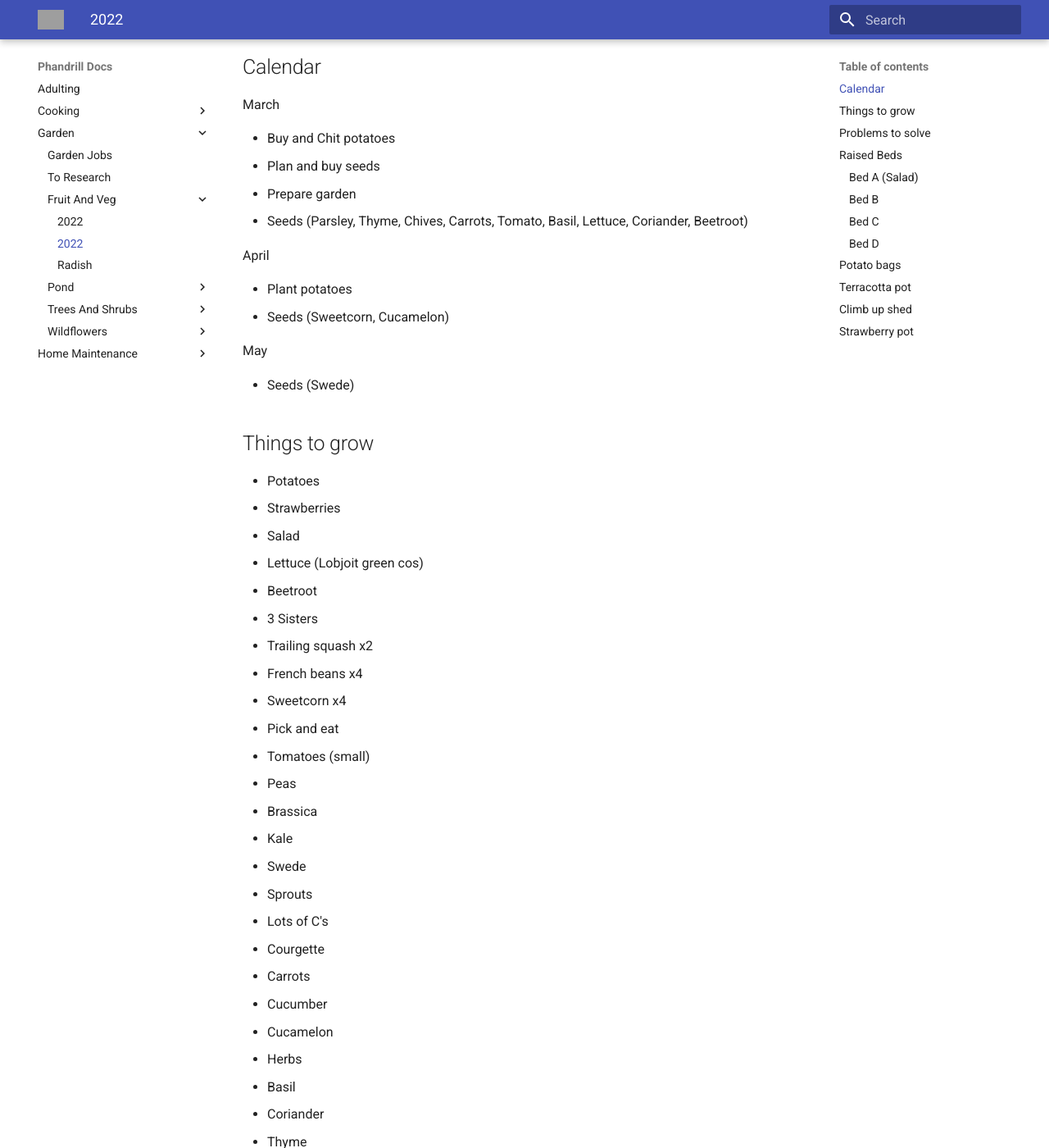
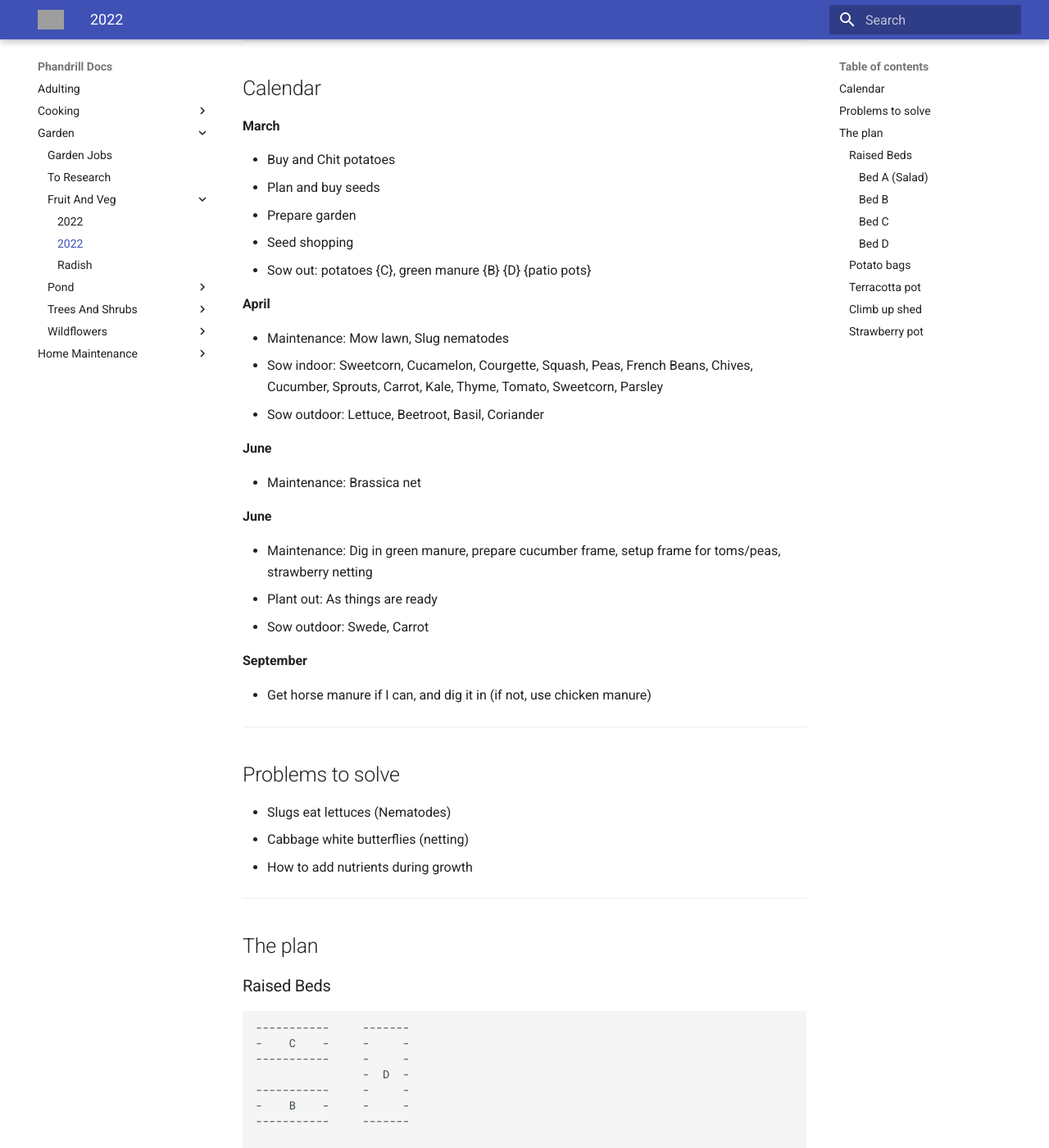
Before and after one commit to retrodans/adulting, an MkDocs documentation site: the page built from docs/Garden/Fruit-And-Veg/2023.md, in a window 1280 px wide and 1400 px high, scrolled down 551 px. Shown: the whole window at 82% size. Built offline with MkDocs 1.6.1 and Material for MkDocs 9.7.7, drawn with Linux system fonts in a browser that asks for light colours; some of the changed text lies outside the part shown; grey boxes are pictures that could not be loaded.

Commit message:
Veg update after shopping

````diff
--- a/docs/Garden/Fruit-And-Veg/2023.md
+++ b/docs/Garden/Fruit-And-Veg/2023.md
@@ -3,86 +3,72 @@ title: "2022"
 ---
 
 1. [Calendar](#calendar)
-2. [Things to grow](#things-to-grow)
-3. [Problems to solve](#problems-to-solve)
-4. [Raised Beds](#raised-beds)
-   1. [Bed A (Salad)](#bed-a-salad)
-   2. [Bed B](#bed-b)
-   3. [Bed C](#bed-c)
-   4. [Bed D](#bed-d)
-5. [Potato bags](#potato-bags)
-6. [Terracotta pot](#terracotta-pot)
-7. [Climb up shed](#climb-up-shed)
-8. [Strawberry pot](#strawberry-pot)
+2. [Problems to solve](#problems-to-solve)
+3. [The plan](#the-plan)
+   1. [Raised Beds](#raised-beds)
+      1. [Bed A (Salad)](#bed-a-salad)
+      2. [Bed B](#bed-b)
+      3. [Bed C](#bed-c)
+      4. [Bed D](#bed-d)
+   2. [Potato bags](#potato-bags)
+   3. [Terracotta pot](#terracotta-pot)
+   4. [Climb up shed](#climb-up-shed)
+   5. [Strawberry pot](#strawberry-pot)
+
+---------------------------------------------------------------------------
 
 ## Calendar
 
-March
+**March**
 
 - Buy and Chit potatoes
 - Plan and buy seeds
 - Prepare garden
-- Seeds (Parsley, Thyme, Chives, Carrots, Tomato, Basil, Lettuce, Coriander, Beetroot)
+- Seed shopping
+- Sow out: potatoes {C}, green manure {B} {D} {patio pots}
 
-April
+**April**
 
-- Plant potatoes
-- Seeds (Sweetcorn, Cucamelon)
+- Maintenance: Mow lawn, Slug nematodes
+- Sow indoor: Sweetcorn, Cucamelon, Courgette, Squash, Peas, French Beans, Chives, Cucumber, Sprouts, Carrot, Kale, Thyme, Tomato, Sweetcorn, Parsley
+- Sow outdoor: Lettuce, Beetroot, Basil, Coriander
 
-May
+**June**
 
-- Seeds (Swede)
+- Maintenance: Brassica net
 
-## Things to grow
+**June**
 
-- Potatoes
-- Strawberries
-- Salad
-   - Lettuce (Lobjoit green cos)
-   - Beetroot
-- 3 Sisters
-   - Trailing squash x2
-   - French beans x4
-   - Sweetcorn x4
-- Pick and eat
-   - Tomatoes (small)
-   - Peas
-- Brassica
-   - Kale
-   - Swede
-   - Sprouts
-- Lots of C's
-   - Courgette
-   - Carrots
-   - Cucumber
-   - Cucamelon
-- Herbs
-   - Basil
-   - Coriander
-   - Thyme
-   - Chives
-   - Peppermint
-   - Spearmint
-   - Parsley
-- green manure
-   - Clover
-   - Alfalfa
+- Maintenance: Dig in green manure, prepare cucumber frame, setup frame for toms/peas, strawberry netting
+- Plant out: As things are ready
+- Sow outdoor: Swede, Carrot
+
+**September**
+
+- Get horse manure if I can, and dig it in (if not, use chicken manure)
+
+---------------------------------------------------------------------------
 
 ## Problems to solve
 
 - Slugs eat lettuces (Nematodes)
 - Cabbage white butterflies (netting)
+- How to add nutrients during growth
 
-## Raised Beds
+---------------------------------------------------------------------------
+
+## The plan
+
+### Raised Beds
 
 ```text
------------     -----------
--    C    -     -    D    -
------------     -----------
-
------------
--    B    -
------------
+-----------     -------
+-    C    -     -     -
+-----------     -     -
+                -  D  -
+-----------     -     -
+-    B    -     -     -
+-----------     -------
 
 -------
 -     -
@@ -93,7 +79,7 @@ May
 -------
 ```
 
-### Bed A (Salad)
+#### Bed A (Salad)
 
 **Spring/Summer/Autumn**
 
@@ -102,11 +88,15 @@ May
 - (1/4) Coriander
 - (1/4) Beetroots (Alto F1 hybrid)
 
-### Bed B
+#### Bed B
 
 **Preperation**
 
-- Ideally a green manure (Clover)
+- Green manure (Clover)
+
+**Nutrients**
+
+- Tomato feed (eg. Tomorite)
 
 **Summer**
 
@@ -115,11 +105,15 @@ May
    - Chives
    - Peas
 
-### Bed C
+#### Bed C
 
 **Preperation**
 
-- Chicken manure
+- None
+
+**Nutrients**
+
+- Tomato feed (eg. Tomorite)
 
 **Spring**
 
@@ -133,11 +127,15 @@ May
    - Courgette
    - Carrots (carrot tape)
 
-### Bed D
+#### Bed D
+
+**Nutrients**
+
+- Manure (horse/chicken/green)
 
 **Preperation**
 
-- Ideally a green manure (Alfalfa)
+- Green manure (Clover)
 
 **Summer/Autumn/Winter**
 
@@ -146,29 +144,33 @@ May
    - Kale
    - Sprouts
 
----
+### Potato bags
 
-## Potato bags
+**Nutrients**
+
+- Manure
 
 - 3 Sisters
   - Trailing squash x1
   - French beans x2
   - Sweetcorn x2
 
----
-
-## Terracotta pot
+### Terracotta pot
 
 - Extras from 3 sisters (ideally more sweetcorn)
 
----
+**Nutrients**
 
-## Climb up shed
+- Manure
+
+### Climb up shed
 
 - Sweetpeas (make sure enough soil and drainage)
 
----
-
-## Strawberry pot
+### Strawberry pot
 
 - Strawberries
+
+**Nutrients**
+
+- Tomato feed (eg. Tomorite)
````
